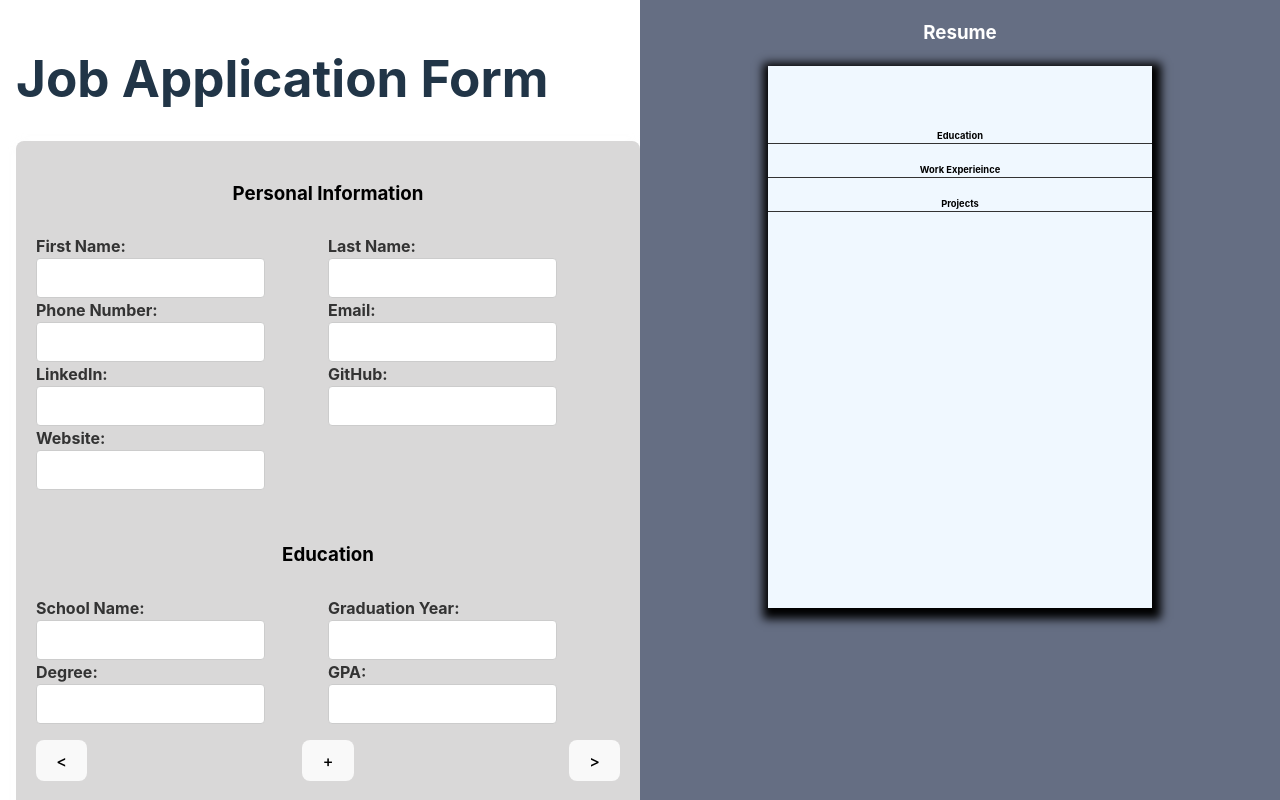
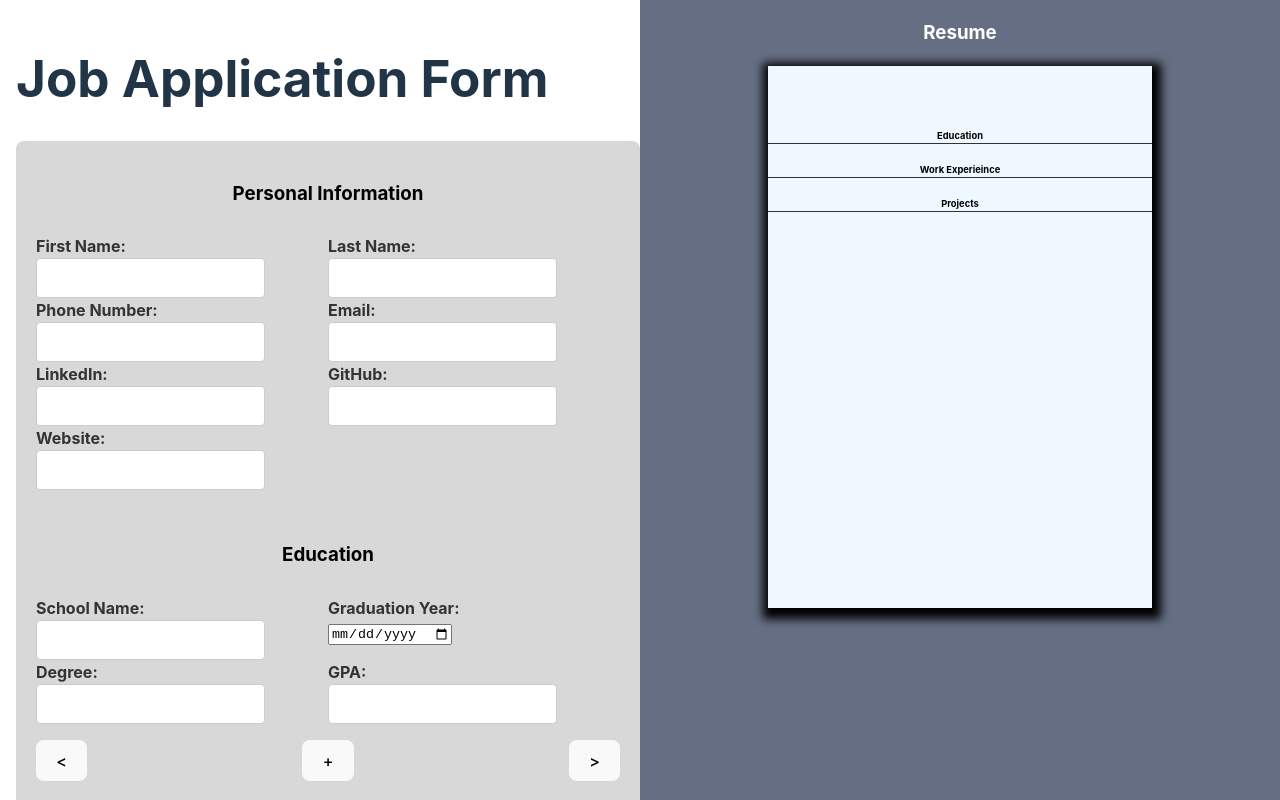
Before and after one commit to blitheryjibits/resume-builder, a React (Vite) app: page / in a window 1280 px wide. Shown: the top 800 px of the page. Built offline with nearby package versions, Linux system fonts and the light colour scheme.

Commit message:
Added: changed graduation year input type from text to date.

```diff
--- a/src/components/form-components/education-form.jsx
+++ b/src/components/form-components/education-form.jsx
@@ -88,7 +88,7 @@ export default function EducationInformationSection({ updateParent }) {
             return (
               <div key={key} className="input-field-container">
               <label>{String(key).replace(/-/g, " ")}:</label>
-              <input type="text" name={key} value={value} className={`input-${key}`}
+              <input type={key === "Graduation-Year" ? "date" : "text"} name={key} value={value} className={`input-${key}`}
               onChange={(e) => handleChange(e)}
               onBlur={key === "School-Name" ? () => setCourseId(value) : undefined}
               />
```
